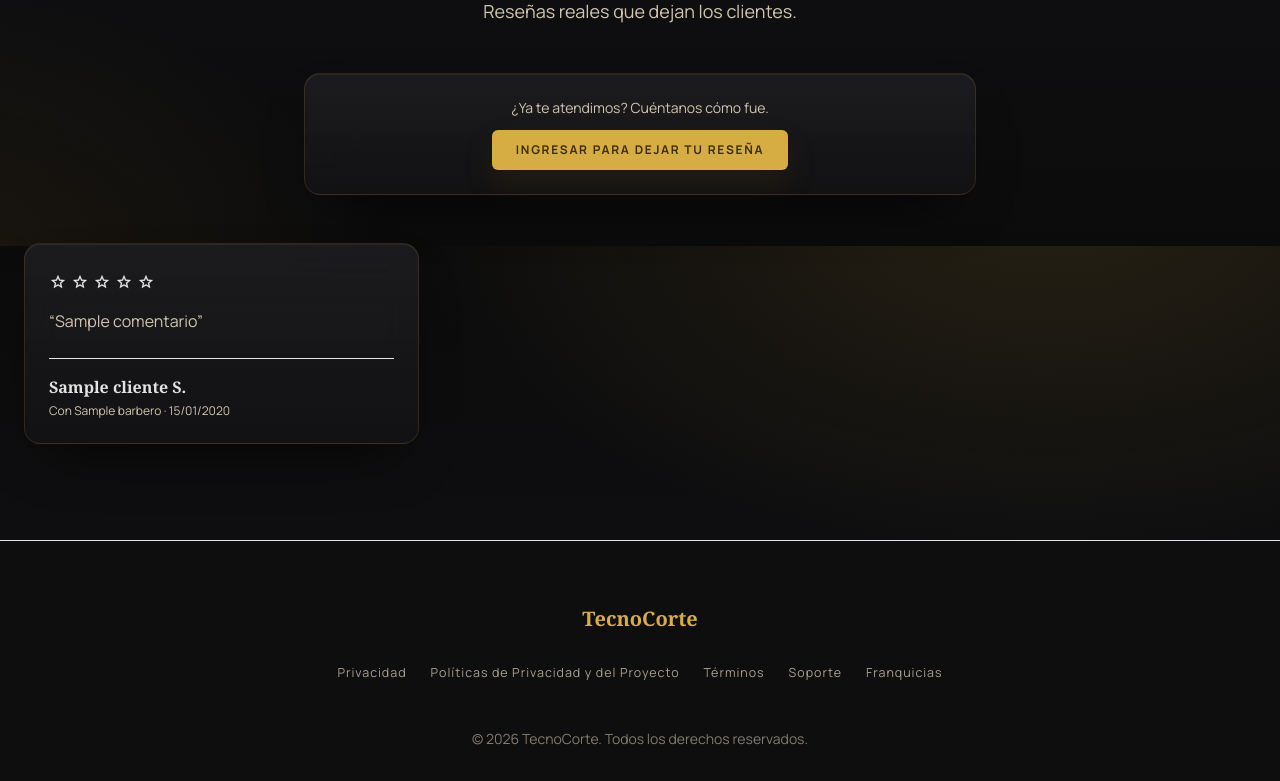
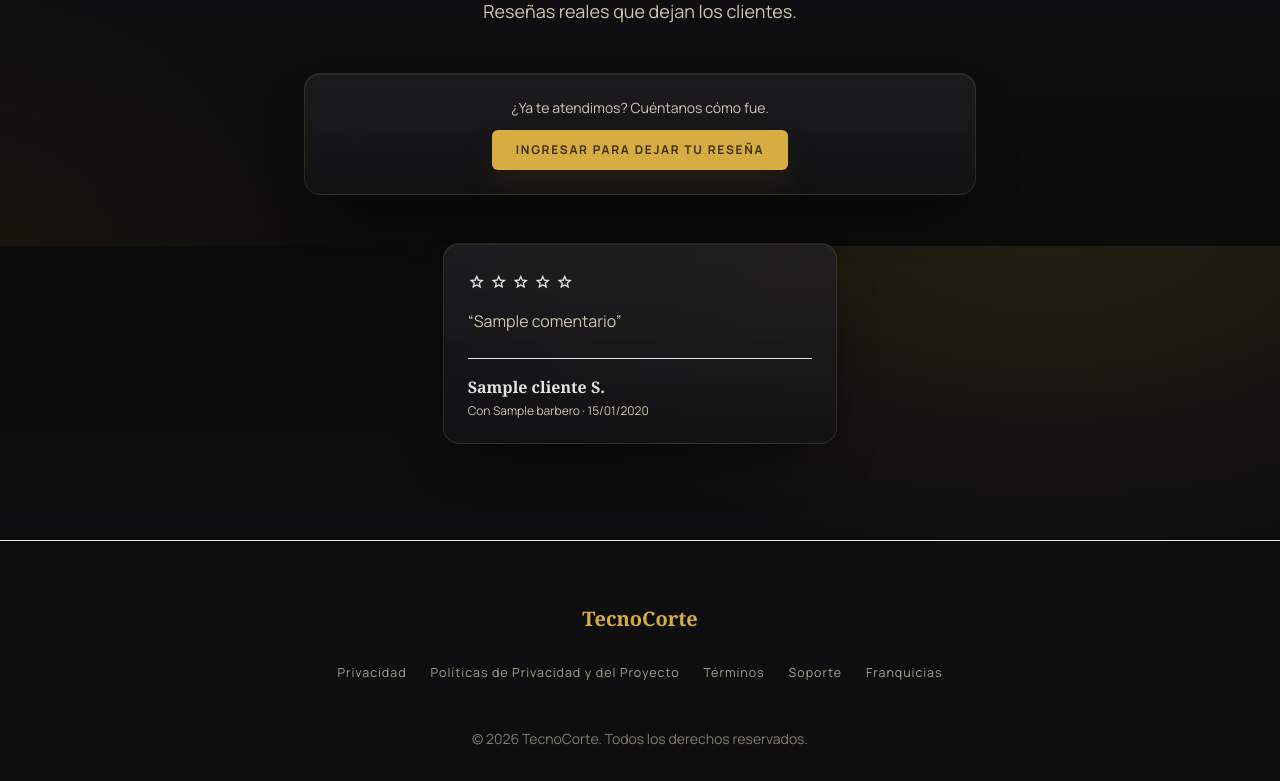
Before and after one commit to tecnocorte-barber/TecnoCorte_proyecto, a Django app: template sena/templates/publicos/index.html in a window 1280 px wide. Shown: the part 2954-3735 px from the top of the page. Run offline with Django 5.2, Linux system fonts and the light colour scheme; data comes from the database, SQL or seed files in the repository; the template is opened without the code that fills it: most values are stand-ins (such as "Sample title", 1, 10 or a date in 2020); grey boxes marked "Sample" are stand-in pictures; parts of the project's set-up code (start-up, migrations or seed data) failed here and were passed over; some libraries are stand-ins or nearby versions.

Commit message:
Centrar reseñas en la página de inicio

```diff
--- a/sena/templates/publicos/index.html
+++ b/sena/templates/publicos/index.html
@@ -294,10 +294,10 @@
           </div>
 
           {% if inicio_resenas %}
-          <div class="grid gap-6 md:grid-cols-2 lg:grid-cols-3">
+          <div class="flex flex-wrap justify-center gap-6">
             {% for resena in inicio_resenas %}
             <article
-              class="tc-glass flex h-full flex-col rounded-2xl p-6"
+              class="tc-glass flex h-full w-full flex-col rounded-2xl p-6 md:w-[calc(50%-0.75rem)] lg:w-[calc(33.333%-1rem)]"
               {% if forloop.counter > resenas_visibles %}hidden data-resena-extra{% endif %}
             >
               <div class="mb-3 flex items-center gap-1">
```
